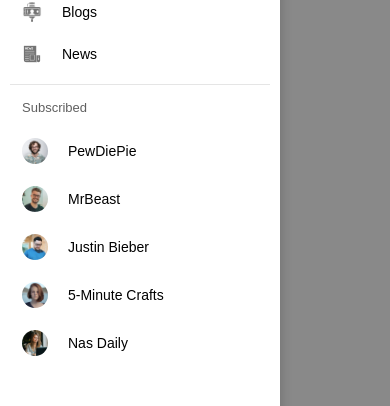
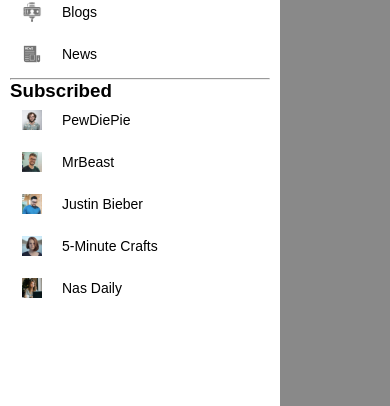
Before and after one commit to Abhikr2001/youtube-clone, a React (Vite) app: page / in a window 390 px wide. Shown: the part 370-776 px from the top of the page. Built offline with nearby package versions, Linux system fonts and the light colour scheme; no server answers.

Commit message:
Refactor Sidebar CSS for cleaner styling

```diff
--- a/src/Components/Sidebar/Sidebar.css
+++ b/src/Components/Sidebar/Sidebar.css
@@ -1,11 +1,7 @@
-/* =========================
-   DESKTOP SIDEBAR (DEFAULT)
-   ========================= */
-
 .sidebar {
   background: #fff;
   width: 240px;
-  height: calc(100vh - 60px); /* below navbar */
+  height: calc(100vh - 60px);
   position: fixed;
   top: 60px;
   left: 0;
@@ -13,15 +9,6 @@
   overflow-y: auto;
   transition: all 0.3s ease;
   z-index: 100;
-}
-
-/* Scrollbar */
-.sidebar::-webkit-scrollbar {
-  width: 6px;
-}
-.sidebar::-webkit-scrollbar-thumb {
-  background: #ccc;
-  border-radius: 10px;
 }
 
 /* LINKS */
@@ -32,11 +19,6 @@
   border-radius: 10px;
   margin-bottom: 6px;
   cursor: pointer;
-  transition: background 0.2s;
-}
-
-.side-link:hover {
-  background: #f2f2f2;
 }
 
 .side-link img {
@@ -49,36 +31,12 @@
   font-weight: 500;
 }
 
-/* ACTIVE LINK */
-.side-link.active {
+.side-link.active,
+.side-link:hover {
   background: #f2f2f2;
 }
 
-/* DIVIDER */
-.sidebar hr {
-  border: 0;
-  height: 1px;
-  background: #e5e5e5;
-  margin: 12px 0;
-}
-
-/* SUBSCRIPTIONS */
-.subscribed-list h3 {
-  font-size: 13px;
-  font-weight: 500;
-  margin: 15px 12px;
-  color: #606060;
-}
-
-.subscribed-list .side-link img {
-  width: 26px;
-  border-radius: 50%;
-}
-
-/* =========================
-   COLLAPSED SIDEBAR (DESKTOP)
-   ========================= */
-
+/* COLLAPSED DESKTOP */
 .small-sidebar {
   width: 72px;
 }
@@ -96,10 +54,7 @@
   margin-right: 0;
 }
 
-/* =========================
-   MOBILE SIDEBAR (SLIDE IN)
-   ========================= */
-
+/* MOBILE */
 @media (max-width: 900px) {
   .sidebar {
     top: 0;
@@ -107,25 +62,19 @@
     height: 100vh;
     width: 75%;
     max-width: 280px;
-    padding-top: 70px; /* space for navbar */
-    box-shadow: 2px 0 10px rgba(0,0,0,0.15);
+    padding-top: 70px;
   }
 
-  /* when sidebar is open */
   .sidebar.open {
     left: 0;
   }
 
-  /* disable desktop collapse logic on mobile */
   .small-sidebar {
     width: 75%;
   }
 }
 
-/* =========================
-   MOBILE OVERLAY
-   ========================= */
-
+/* OVERLAY */
 .sidebar-overlay {
   position: fixed;
   inset: 0;
```
